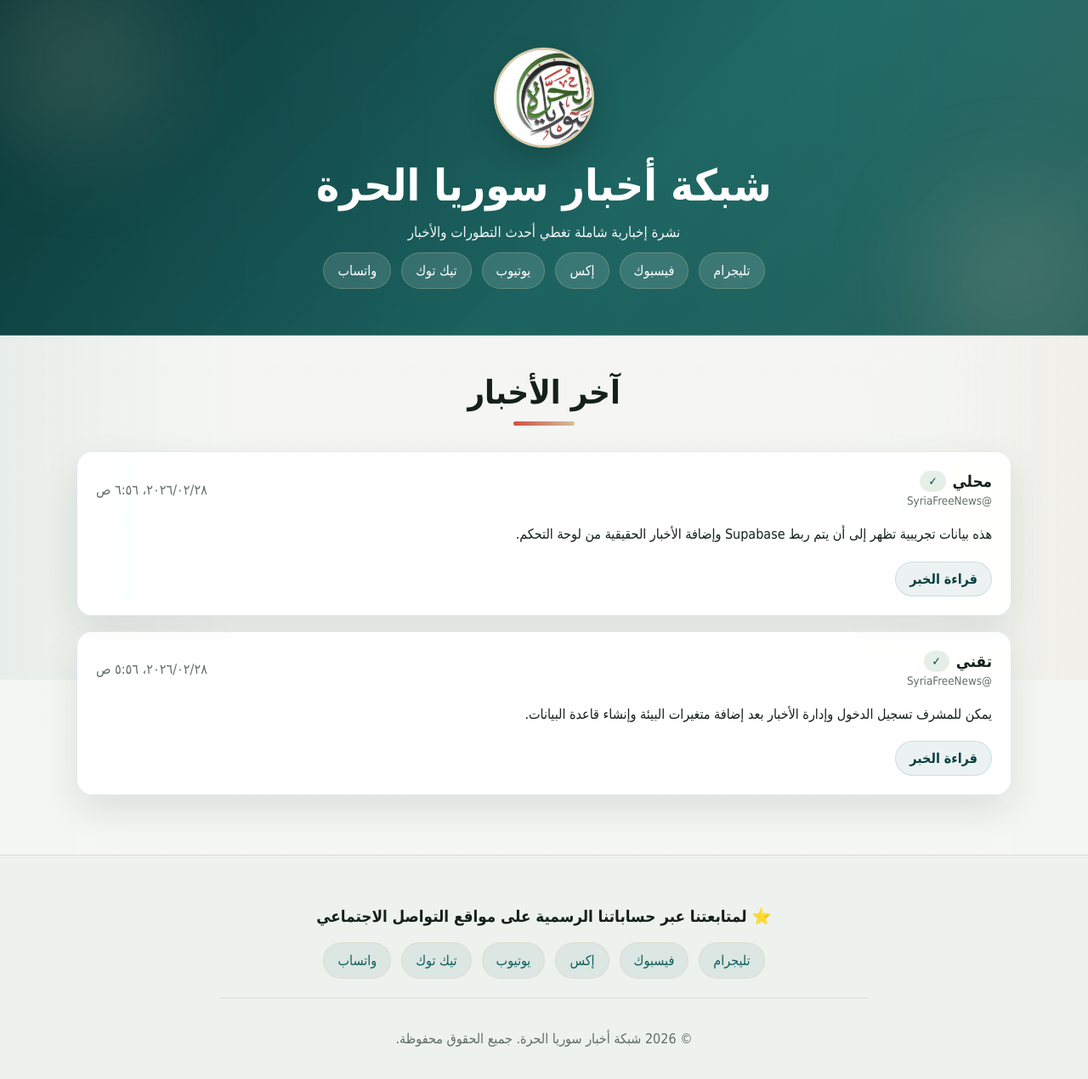
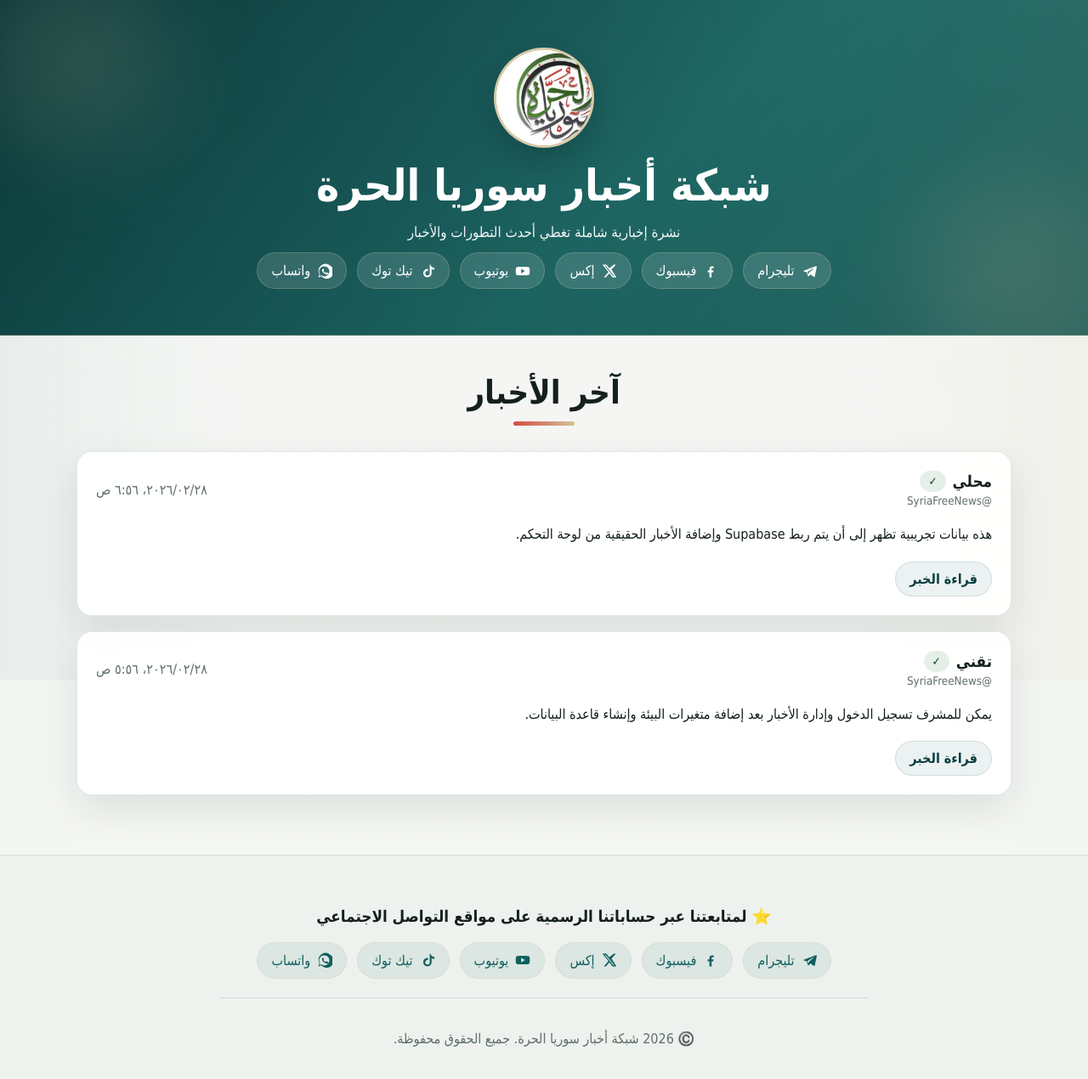
Before and after one commit to cxq255zzfr-sudo/-, a Next.js app: page / in a window 1280 px wide. Shown: the top 1270 px of the page at 85% size. Built offline with nearby package versions, Linux system fonts and the light colour scheme; no server answers.

Commit message:
upload correct project structure

```diff
--- a/app/globals.css
+++ b/app/globals.css
@@ -1068,4 +1068,10 @@ button.secondary,
   .admin-login-card {
     padding: 18px;
   }
+}.social-links a svg {
+  width: 18px;
+  height: 18px;
+  display: block;
+  flex-shrink: 0;
+  fill: currentColor;
 }
--- a/app/page.tsx
+++ b/app/page.tsx
@@ -67,32 +67,58 @@ export default async function HomePage() {
         <div className="container footer-inner">
           <div className="footer-social-box">
             <h3>⭐ لمتابعتنا عبر حساباتنا الرسمية على مواقع التواصل الاجتماعي</h3>
+
             <div className="social-links social-links--footer">
-              <a href="http://telegram.me/ALMHARAR" target="_blank" rel="noreferrer">
+              <a href="http://telegram.me/ALMHARAR" target="_blank" rel="noreferrer" aria-label="تليجرام">
+                <svg viewBox="0 0 24 24" aria-hidden="true">
+                  <path d="M21.5 4.5 3.9 11.2c-1.2.5-1.2 1.2-.2 1.5l4.5 1.4 1.7 5.2c.2.6.1.9.8.9.5 0 .7-.2 1-.5l2.4-2.3 5 3.7c.9.5 1.5.2 1.7-.9l3-14.1c.3-1.3-.5-1.9-1.3-1.6ZM9 13.7l9.5-6c.5-.3 1-.1.6.2l-7.8 7-.3 3.2-1.9-4.4Z" />
+                </svg>
                 <span>تليجرام</span>
               </a>
-              <a href="https://www.facebook.com/networkmoharar" target="_blank" rel="noreferrer">
+
+              <a href="https://www.facebook.com/networkmoharar" target="_blank" rel="noreferrer" aria-label="فيسبوك">
+                <svg viewBox="0 0 24 24" aria-hidden="true">
+                  <path d="M13.5 22v-8h2.7l.4-3h-3.1V9.1c0-.9.3-1.5 1.6-1.5h1.7V4.9c-.3 0-1.3-.1-2.5-.1-2.5 0-4.1 1.5-4.1 4.4V11H7.5v3h2.7v8h3.3Z" />
+                </svg>
                 <span>فيسبوك</span>
               </a>
-              <a href="https://twitter.com/networkmoharar" target="_blank" rel="noreferrer">
+
+              <a href="https://twitter.com/networkmoharar" target="_blank" rel="noreferrer" aria-label="إكس">
+                <svg viewBox="0 0 24 24" aria-hidden="true">
+                  <path d="M18.9 2H22l-6.8 7.8L23 22h-6.2l-4.9-6.4L6.3 22H3.2l7.3-8.4L1 2h6.3l4.4 5.8L18.9 2Zm-1.1 18h1.7L6.4 3.9H4.6L17.8 20Z" />
+                </svg>
                 <span>إكس</span>
               </a>
-              <a href="https://youtube.com/channel/UCFm-Fy_6kb9F-al0F53LjHQ" target="_blank" rel="noreferrer">
+
+              <a href="https://youtube.com/channel/UCFm-Fy_6kb9F-al0F53LjHQ" target="_blank" rel="noreferrer" aria-label="يوتيوب">
+                <svg viewBox="0 0 24 24" aria-hidden="true">
+                  <path d="M23 12s0-3.1-.4-4.6c-.2-.8-.9-1.5-1.7-1.7C19.4 5.3 12 5.3 12 5.3s-7.4 0-8.9.4c-.8.2-1.5.9-1.7 1.7C1 8.9 1 12 1 12s0 3.1.4 4.6c.2.8.9 1.5 1.7 1.7 1.5.4 8.9.4 8.9.4s7.4 0 8.9-.4c.8-.2 1.5-.9 1.7-1.7.4-1.5.4-4.6.4-4.6ZM9.5 15.5v-7l6 3.5-6 3.5Z" />
+                </svg>
                 <span>يوتيوب</span>
               </a>
+
               <a
                 href="https://www.tiktok.com/@abomahmudalhalaby?_t=8r0L1CRiCLw&_r=1"
                 target="_blank"
                 rel="noreferrer"
+                aria-label="تيك توك"
               >
+                <svg viewBox="0 0 24 24" aria-hidden="true">
+                  <path d="M16.6 2c.2 1.7 1.2 3.2 2.7 4.1 1 .6 2.1 1 3.3 1v3.1c-1.5 0-3-.4-4.3-1.1v6.2c0 3.6-2.9 6.5-6.5 6.5S5.3 18.9 5.3 15.3s2.9-6.5 6.5-6.5c.3 0 .6 0 .9.1v3.2a3.5 3.5 0 1 0 2.7 3.2V2h3.2Z" />
+                </svg>
                 <span>تيك توك</span>
               </a>
-              <a href="https://whatsapp.com/channel/0029Va9oCqMBadmbK22OTv3F" target="_blank" rel="noreferrer">
+
+              <a href="https://whatsapp.com/channel/0029Va9oCqMBadmbK22OTv3F" target="_blank" rel="noreferrer" aria-label="واتساب">
+                <svg viewBox="0 0 24 24" aria-hidden="true">
+                  <path d="M20.5 3.5A11 11 0 0 0 3.7 17.2L2 22l4.9-1.6A11 11 0 1 0 20.5 3.5Zm-8.4 17c-1.8 0-3.5-.5-5-1.4l-.4-.2-2.9 1 .9-2.8-.2-.4a8 8 0 1 1 7.6 3.8Zm4.4-5.9c-.2-.1-1.3-.6-1.5-.7-.2-.1-.4-.1-.5.1-.2.2-.6.7-.7.8-.1.2-.3.2-.5.1-1.4-.7-2.3-1.3-3.2-2.9-.2-.2 0-.4.1-.5.1-.1.2-.3.4-.4.1-.1.1-.3.2-.4.1-.1 0-.3 0-.4 0-.1-.5-1.3-.7-1.7-.2-.5-.4-.4-.5-.4h-.4c-.1 0-.4.1-.6.4-.2.2-.8.8-.8 2s.8 2.4.9 2.5c.1.2 1.7 2.7 4.2 3.7.6.3 1.1.5 1.5.6.6.2 1.2.2 1.6.1.5-.1 1.3-.6 1.5-1.2.2-.6.2-1.1.2-1.2-.1-.1-.3-.2-.5-.3Z" />
+                </svg>
                 <span>واتساب</span>
               </a>
             </div>
           </div>
-          <p>© 2026 شبكة أخبار سوريا الحرة. جميع الحقوق محفوظة.</p>
+
+          <p>©️ 2026 شبكة أخبار سوريا الحرة. جميع الحقوق محفوظة.</p>
         </div>
       </footer>
     </>
--- a/components/site-header.tsx
+++ b/components/site-header.tsx
@@ -21,27 +21,51 @@ export function SiteHeader() {
         <p>نشرة إخبارية شاملة تغطي أحدث التطورات والأخبار</p>
 
         <div className="social-links social-links--header">
-          <a href="http://telegram.me/ALMHARAR" target="_blank" rel="noreferrer">
-            تليجرام
+          <a href="http://telegram.me/ALMHARAR" target="_blank" rel="noreferrer" aria-label="تليجرام">
+            <svg viewBox="0 0 24 24" aria-hidden="true">
+              <path d="M21.5 4.5 3.9 11.2c-1.2.5-1.2 1.2-.2 1.5l4.5 1.4 1.7 5.2c.2.6.1.9.8.9.5 0 .7-.2 1-.5l2.4-2.3 5 3.7c.9.5 1.5.2 1.7-.9l3-14.1c.3-1.3-.5-1.9-1.3-1.6ZM9 13.7l9.5-6c.5-.3 1-.1.6.2l-7.8 7-.3 3.2-1.9-4.4Z" />
+            </svg>
+            <span>تليجرام</span>
           </a>
-          <a href="https://www.facebook.com/networkmoharar" target="_blank" rel="noreferrer">
-            فيسبوك
+
+          <a href="https://www.facebook.com/networkmoharar" target="_blank" rel="noreferrer" aria-label="فيسبوك">
+            <svg viewBox="0 0 24 24" aria-hidden="true">
+              <path d="M13.5 22v-8h2.7l.4-3h-3.1V9.1c0-.9.3-1.5 1.6-1.5h1.7V4.9c-.3 0-1.3-.1-2.5-.1-2.5 0-4.1 1.5-4.1 4.4V11H7.5v3h2.7v8h3.3Z" />
+            </svg>
+            <span>فيسبوك</span>
           </a>
-          <a href="https://twitter.com/networkmoharar" target="_blank" rel="noreferrer">
-            إكس
+
+          <a href="https://twitter.com/networkmoharar" target="_blank" rel="noreferrer" aria-label="إكس">
+            <svg viewBox="0 0 24 24" aria-hidden="true">
+              <path d="M18.9 2H22l-6.8 7.8L23 22h-6.2l-4.9-6.4L6.3 22H3.2l7.3-8.4L1 2h6.3l4.4 5.8L18.9 2Zm-1.1 18h1.7L6.4 3.9H4.6L17.8 20Z" />
+            </svg>
+            <span>إكس</span>
           </a>
-          <a href="https://youtube.com/channel/UCFm-Fy_6kb9F-al0F53LjHQ" target="_blank" rel="noreferrer">
-            يوتيوب
+
+          <a href="https://youtube.com/channel/UCFm-Fy_6kb9F-al0F53LjHQ" target="_blank" rel="noreferrer" aria-label="يوتيوب">
+            <svg viewBox="0 0 24 24" aria-hidden="true">
+              <path d="M23 12s0-3.1-.4-4.6c-.2-.8-.9-1.5-1.7-1.7C19.4 5.3 12 5.3 12 5.3s-7.4 0-8.9.4c-.8.2-1.5.9-1.7 1.7C1 8.9 1 12 1 12s0 3.1.4 4.6c.2.8.9 1.5 1.7 1.7 1.5.4 8.9.4 8.9.4s7.4 0 8.9-.4c.8-.2 1.5-.9 1.7-1.7.4-1.5.4-4.6.4-4.6ZM9.5 15.5v-7l6 3.5-6 3.5Z" />
+            </svg>
+            <span>يوتيوب</span>
           </a>
+
           <a
             href="https://www.tiktok.com/@abomahmudalhalaby?_t=8r0L1CRiCLw&_r=1"
             target="_blank"
             rel="noreferrer"
+            aria-label="تيك توك"
           >
-            تيك توك
+            <svg viewBox="0 0 24 24" aria-hidden="true">
+              <path d="M16.6 2c.2 1.7 1.2 3.2 2.7 4.1 1 .6 2.1 1 3.3 1v3.1c-1.5 0-3-.4-4.3-1.1v6.2c0 3.6-2.9 6.5-6.5 6.5S5.3 18.9 5.3 15.3s2.9-6.5 6.5-6.5c.3 0 .6 0 .9.1v3.2a3.5 3.5 0 1 0 2.7 3.2V2h3.2Z" />
+            </svg>
+            <span>تيك توك</span>
           </a>
-          <a href="https://whatsapp.com/channel/0029Va9oCqMBadmbK22OTv3F" target="_blank" rel="noreferrer">
-            واتساب
+
+          <a href="https://whatsapp.com/channel/0029Va9oCqMBadmbK22OTv3F" target="_blank" rel="noreferrer" aria-label="واتساب">
+            <svg viewBox="0 0 24 24" aria-hidden="true">
+              <path d="M20.5 3.5A11 11 0 0 0 3.7 17.2L2 22l4.9-1.6A11 11 0 1 0 20.5 3.5Zm-8.4 17c-1.8 0-3.5-.5-5-1.4l-.4-.2-2.9 1 .9-2.8-.2-.4a8 8 0 1 1 7.6 3.8Zm4.4-5.9c-.2-.1-1.3-.6-1.5-.7-.2-.1-.4-.1-.5.1-.2.2-.6.7-.7.8-.1.2-.3.2-.5.1-1.4-.7-2.3-1.3-3.2-2.9-.2-.2 0-.4.1-.5.1-.1.2-.3.4-.4.1-.1.1-.3.2-.4.1-.1 0-.3 0-.4 0-.1-.5-1.3-.7-1.7-.2-.5-.4-.4-.5-.4h-.4c-.1 0-.4.1-.6.4-.2.2-.8.8-.8 2s.8 2.4.9 2.5c.1.2 1.7 2.7 4.2 3.7.6.3 1.1.5 1.5.6.6.2 1.2.2 1.6.1.5-.1 1.3-.6 1.5-1.2.2-.6.2-1.1.2-1.2-.1-.1-.3-.2-.5-.3Z" />
+            </svg>
+            <span>واتساب</span>
           </a>
         </div>
       </div>
```
